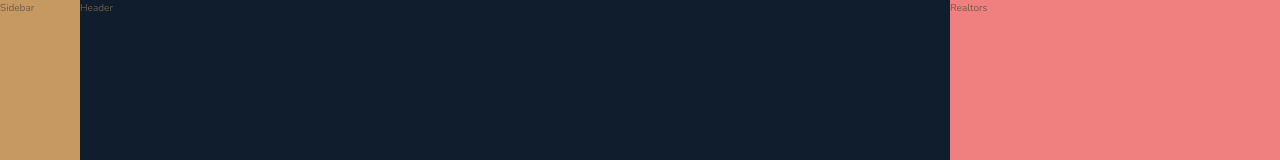
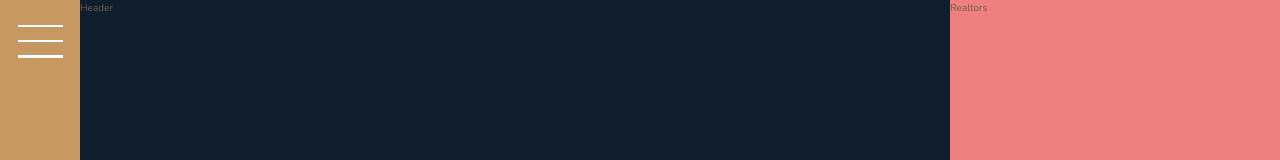
Before and after one commit to na4oman/nexter, a website: page index.html in a window 1280 px wide. Shown: the top 160 px of the page. Drawn offline with nearby package versions, Linux system fonts and the light colour scheme.

Commit message:
Add sidebar section

```diff
--- a/index.html
+++ b/index.html
@@ -16,7 +16,9 @@
   </head>
   <body class="container">
     <!-- SIDEBAR -->
-    <div class="sidebar">Sidebar</div>
+    <div class="sidebar">
+      <button class="nav-btn"></button>
+    </div>
 
     <!-- HEADER -->
     <header class="header">Header</header>
--- a/sass/_sidebar.scss
+++ b/sass/_sidebar.scss
@@ -2,4 +2,34 @@
   background-color: $color-primary;
   grid-column: sidebar-start / sidebar-end;
   grid-row: 1 / -1;
+
+  display: flex;
+  justify-content: center;
 }
+
+.nav-btn {
+  border: none;
+  border-radius: 0;
+  width: 4.5rem;
+  height: 2px;
+  background-color: #fff;
+  margin-top: 4rem;
+
+  &::before,
+  &::after {
+    content: '';
+    display: block;
+    width: 4.5rem;
+    height: 2px;
+    background-color: #fff;
+  }
+
+  &::before {
+    transform: translateY(-1.5rem);
+  }
+
+  &::after {
+    transform: translateY(1.3rem);
+    height: 2.5px;
+  }
+}
```
Also changed, not shown: css/style.css.
